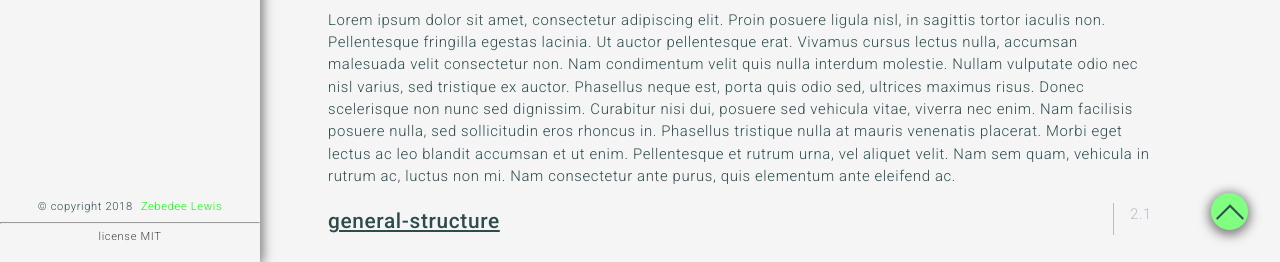
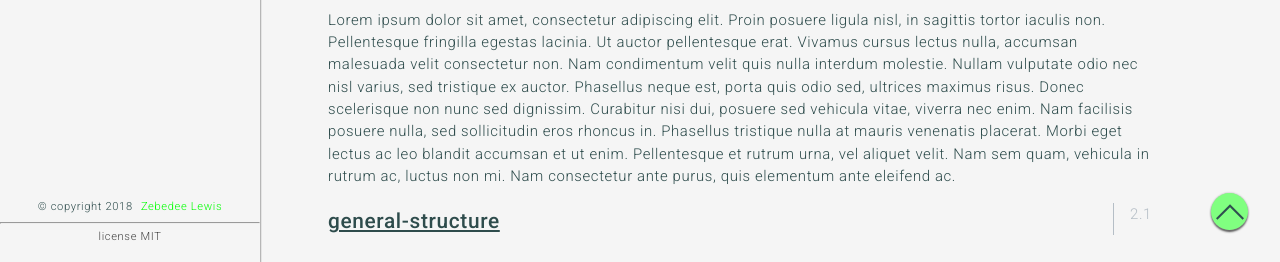
Before and after one commit to zebedeeLewis/fcc_documentation, a plain HTML site: page index.html in a window 1280 px wide. Shown: the part 538-800 px from the top of the page. Drawn offline with Linux system fonts and the light colour scheme.

Commit message:
Tweak Navigation Shadows

```diff
--- a/globals.css
+++ b/globals.css
@@ -52,18 +52,18 @@
   --HEADER-SPACE-TOP: 1rem;
   --NAVBAR-WIDTH: 16.25rem;
 
-  --RESTING-AMBIENT-SHADOW: 0rem 0rem .6rem hsl(0, 0%, 65%);
-  --RESTING-KEY-SHADOW: 0rem 0.2rem .8rem hsl(0, 0%, 30%);
+  --RESTING-AMBIENT-SHADOW: 0 0 0.125rem hsl(0, 0%, 65%);
+  --RESTING-KEY-SHADOW: 0 0.125rem 0.125rem hsl(0, 0%, 30%);
   --RESTING-SHADOW: var(--RESTING-AMBIENT-SHADOW),
                     var(--RESTING-KEY-SHADOW);
 
-  --ELEVATION-ONE-AMBIENT-SHADOW: 0rem 0rem 1rem hsl(0, 0%, 65%);
-  --ELEVATION-ONE-KEY-SHADOW: 0rem 0.3rem 1.2rem hsl(0, 0%, 30%);
+  --ELEVATION-ONE-AMBIENT-SHADOW: 0 0 0.375rem hsl(0, 0%, 65%);
+  --ELEVATION-ONE-KEY-SHADOW: 0 0.375rem 0.375rem hsl(0, 0%, 30%);
   --ELEVATION-ONE-SHADOW: var(--ELEVATION-ONE-AMBIENT-SHADOW),
                           var(--ELEVATION-ONE-KEY-SHADOW);
 
-  --ELEVATION-TWO-AMBIENT-SHADOW: 0rem 0rem 1.8rem hsl(0, 0%, 65%);
-  --ELEVATION-TWO-KEY-SHADOW: 0rem 0.8rem 2.0rem hsl(0, 0%, 30%);
+  --ELEVATION-TWO-AMBIENT-SHADOW: 0 0 0.75rem hsl(0, 0%, 65%);
+  --ELEVATION-TWO-KEY-SHADOW: 0 0.75rem 0.75rem hsl(0, 0%, 30%);
   --ELEVATION-TWO-SHADOW: var(--ELEVATION-TWO-AMBIENT-SHADOW),
                           var(--ELEVATION-TWO-KEY-SHADOW);
 
@@ -98,3 +98,9 @@ body {
 }
 
 .container { position: relative; }
+
+
+@media screen (pointer: none) {
+  [class*="ctrl--"]:hover { box-shadow: var(--ELEVATION-TWO-SHADOW); }
+  [class*="ctrl--"]:active { box-shadow: var(--ELEVATION-ONE-SHADOW); }
+}
--- a/main.css
+++ b/main.css
@@ -104,8 +104,11 @@
     box-sizing: border-box;
   }
 
+	/*
   .navbar:hover ~ .main,
   .navbar__state--visibility:checked ~ .main {
+	*/
+  .main {
     padding-left: calc(var(--NAVBAR-WIDTH)*1.2);
   }
 
@@ -151,7 +154,6 @@
     content: "2.3";
   }
 
-
   .main-section:nth-of-type(3) > .section-header::after {
     content: "3.0";
   }
@@ -168,24 +170,25 @@
     content: "3.3";
   }
 
-
   .main-section:nth-of-type(4) > .section-header::after {
     content: "4.0";
   }
+
   .main-section:nth-of-type(4) .subsection:nth-of-type(1) >
       .section-header::after {
     content: "4.1";
   }
+
   .main-section:nth-of-type(4) .subsection:nth-of-type(2) >
       .section-header::after {
     content: "4.2";
   }
+
   .main-section:nth-of-type(4) .subsection:nth-of-type(3) >
       .section-header::after {
     content: "4.3";
   }
 
-
   .main-section:nth-of-type(5) > .section-header::after {
     content: "5.0";
   }
--- a/navbar.css
+++ b/navbar.css
@@ -30,7 +30,7 @@
   --logo-content-height: 1.5rem;
 
   background-color: var(--PRIMARY-COLOR);
-  width: inherit;
+  width: 100%;
   height: var(--HEADER-HEIGHT);
   flex: 0 0 auto;
   box-sizing: border-box;
@@ -40,7 +40,6 @@
   align-items: center;
   color: --var(--SECONDARY-COLOR);
 }
-
 
 .navbar__logo {
   display: flex;
@@ -112,28 +111,6 @@
   z-index: 2;
 }
 
-.sub-navbar__ctrl--toggle-visibility:hover {
-  box-shadow: var(--ELEVATION-TWO-SHADOW);
-}
-
-.sub-navbar__ctrl--toggle-visibility:active {
-  box-shadow: var(--ELEVATION-ONE-SHADOW);
-}
-
-/*
-.sub-navbar__state--visibility:checked + .sub-navbar__ctrl--toggle-visibility +
-.sub-navbar + .sub-navbar__state--visibility + .sub-navbar__ctrl--toggle-visibility {
-  box-shadow: 0rem -0.375rem 0.7rem -0.5rem var(--PRIMARY-COLOR);
-}
-
-.sub-navbar__state--visibility:checked + .sub-navbar__ctrl--toggle-visibility +
-.sub-navbar + .sub-navbar__state--visibility:checked + .sub-navbar__ctrl--toggle-visibility {
-  box-shadow: var(--SHADOW-TWO-KEY),
-              var(--SHADOW-TWO-AMBIENT),
-              0rem -0.375rem 0.7rem -0.5rem var(--PRIMARY-COLOR);
-}
-*/
-
 .sub-navbar__ctrl--toggle-visibility::after {
   content: " ";
   height: 0.8rem;
@@ -191,7 +168,6 @@
   background-color: var(--PRIMARY-COLOR);
   display: block;
   box-shadow: var(--RESTING-SHADOW);
-
   position: fixed;
   bottom: 2rem;
   right: 2rem;
```
Lines whose indentation alone changed are shown as unchanged.
